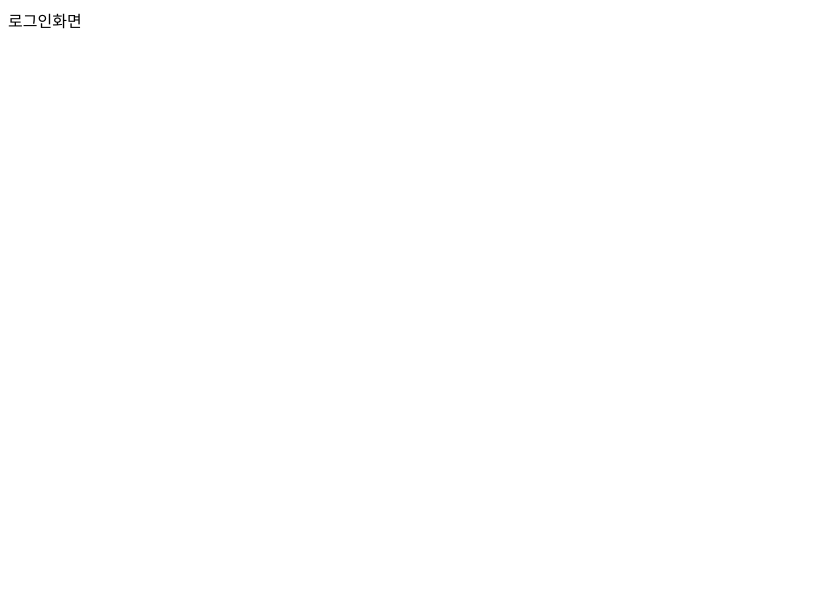
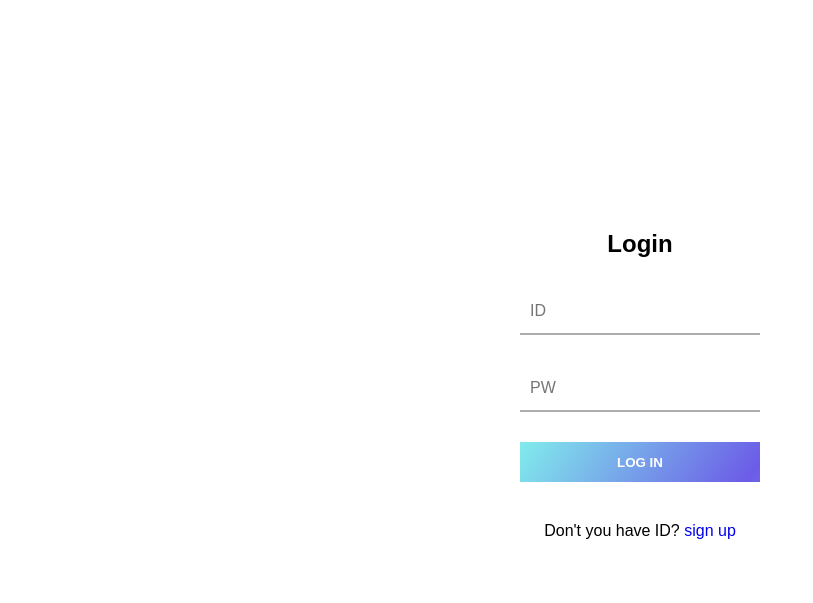
Before and after one commit to youn0526/SW-testProject, a plain HTML site: page login.html in a window 1280 px wide. Shown: the whole page, without its empty margins (0-813 px from the left). Drawn offline with Linux system fonts and the light colour scheme.

Commit message:
login css

```diff
--- a/login.html
+++ b/login.html
@@ -1,12 +1,26 @@
-<!DOCTYPE html>
-<html lang="en">
-<head>
-  <meta charset="UTF-8">
-  <meta http-equiv="X-UA-Compatible" content="IE=edge">
-  <meta name="viewport" content="width=device-width, initial-scale=1.0">
-  <title>Document</title>
-</head>
-<body>
-로그인화면
-</body>
-</html>
+<DOCTYPE HTML5>
+  <html>
+    <head>
+      <link rel="stylesheet" type="text/css" href="css/style1.css" />
+    </head>
+
+    <body width="100%" height="100%">
+      <form action="index.html" method="post" class="loginForm">
+        <h2>Login</h2>
+        <div class="idForm">
+          <input type="text" class="id" placeholder="ID" />
+        </div>
+        <div class="passForm">
+          <input type="password" class="pw" placeholder="PW" />
+        </div>
+        <button type="button" class="btn" onclick="button()">LOG IN</button>
+        <script>
+          let button = () => {
+            alert("로그인 버튼입니다");
+          };
+        </script>
+        <div class="bottomText">Don't you have ID? <a href="#">sign up</a></div>
+      </form>
+    </body>
+  </html></DOCTYPE
+>
```
